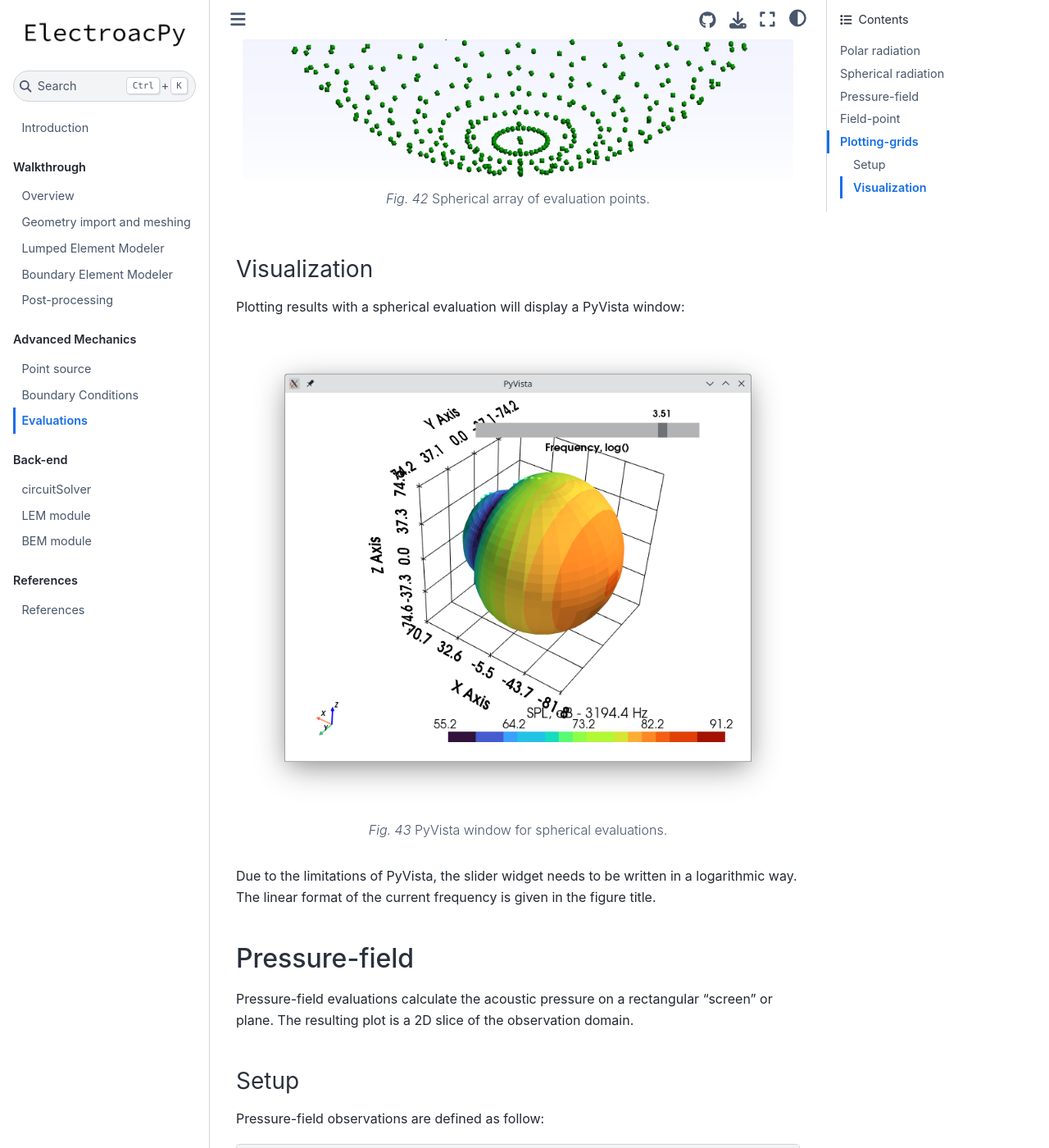
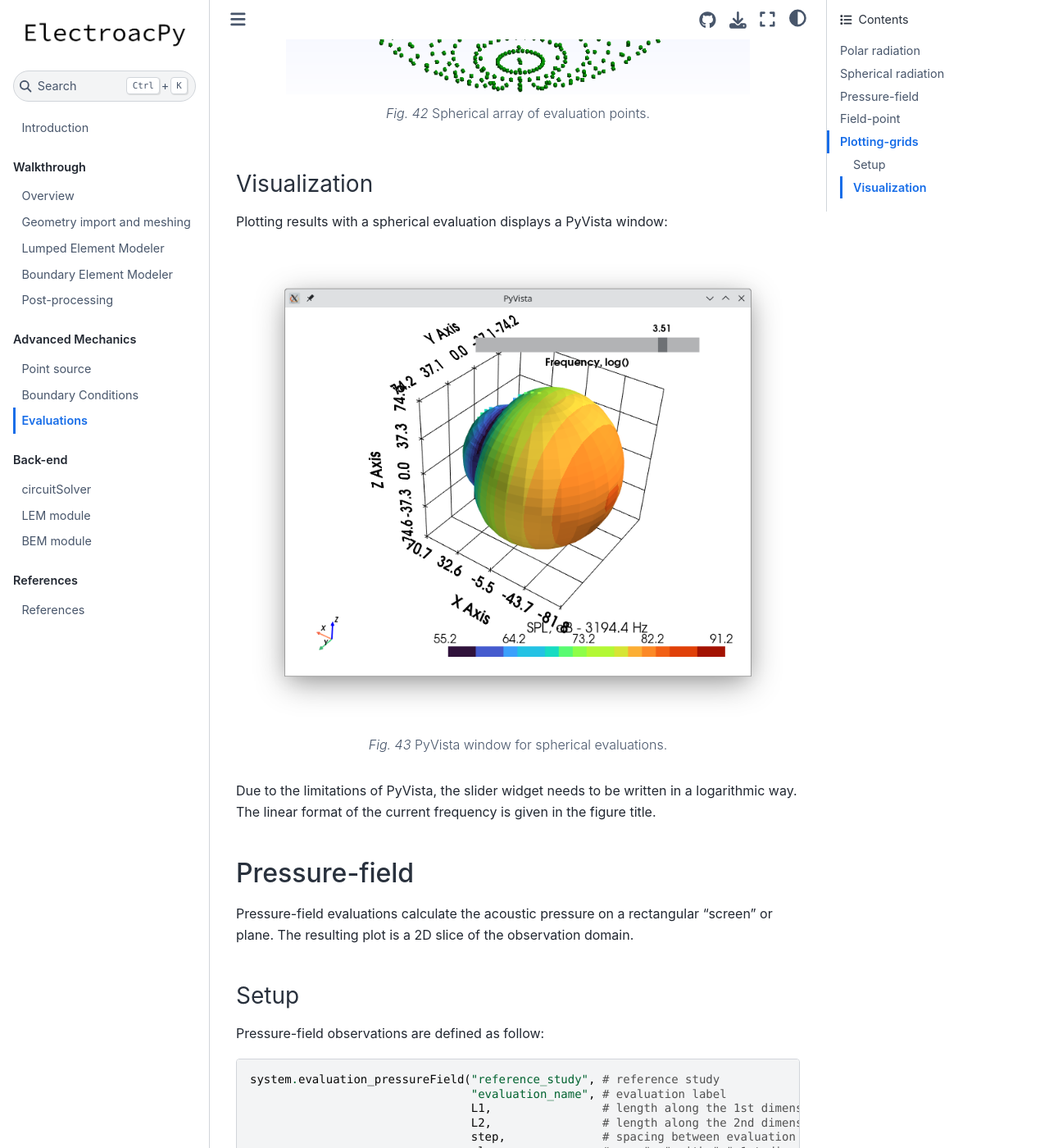
Before and after one commit to TomMunoz3772/electroacPy, a Jupyter Book: the page built from docs/02-ad-evaluations.md, in a window 1280 px wide and 1400 px high, scrolled down 3446 px. Shown: the whole window at 82% size. Built offline with Jupyter Book 1.0.4 settings and Sphinx 7.4.7 and the Sphinx Book theme 1.1.4, drawn with Linux system fonts in a browser that asks for light colours; some of the changed text lies outside the part shown.

Commit message:
Update 02-ad-evaluations.md

````diff
--- a/docs/02-ad-evaluations.md
+++ b/docs/02-ad-evaluations.md
@@ -69,13 +69,13 @@ Similar to the polar radiation, `radius` and `offset` define the size and positi
 
 ```{figure} ./evaluations_images/spherical_radiation_setup.png
     :name: sph-setup
-    :width: 20cm
+    :width: 15cm
 
 Spherical array of evaluation points.
 ```
 
 ### Visualization
-Plotting results with a spherical evaluation will display a PyVista window:
+Plotting results with a spherical evaluation displays a PyVista window:
 
 ```{figure} ./evaluations_images/spherical_radiation_window.png
     :name: spherical-radiation-window
@@ -288,7 +284,6 @@ Using `system.plot_system("free-field", "gmsh")`, the total system is shown in {
 Importing two evaluation grids.
 ```
 
-
 ### Visualization
 
 For now, plotting-grids are only displayed through Gmsh. Depending on the input arguments, it is also possible to plot different visualizations or export data:
````
Also changed, not shown: other parts of docs/02-ad-evaluations.md (+1 -5 lines).
